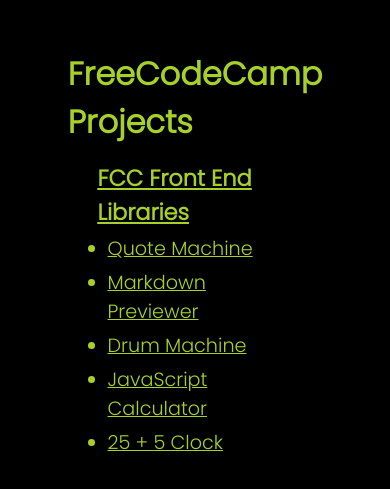
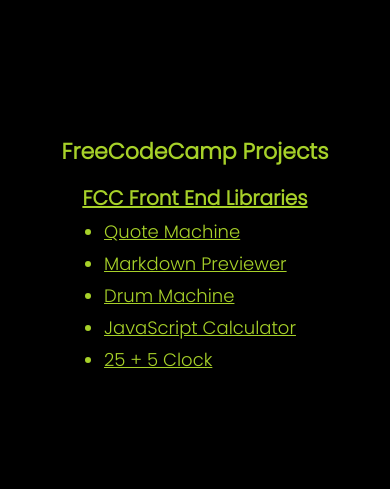
Before and after one commit to oddgrd/oddgrd.github.io, a plain HTML site: page index.html in a window 390 px wide. Shown: the part 171-660 px from the top of the page. Drawn offline with Linux system fonts and the light colour scheme.

Commit message:
fix mobile font size

```diff
--- a/index.css
+++ b/index.css
@@ -1,9 +1,9 @@
-@import url("https://fonts.googleapis.com/css2?family=Poppins:wght@300&display=swap");
+@import url('https://fonts.googleapis.com/css2?family=Poppins:wght@300&display=swap');
 * {
   margin: 0;
   padding: 0;
   box-sizing: border-box;
-  font-family: "Poppins", sans-serif;
+  font-family: 'Poppins', sans-serif;
 }
 
 body {
@@ -16,15 +16,15 @@
   align-items: center;
 }
 .container {
-  width: 50%;
-  height: 50%;
+  width: 100%;
+  height: 100%;
   display: flex;
   flex-direction: column;
   justify-content: center;
   align-items: center;
 }
 h2 {
-  font-size: 2em;
+  font-size: 2.4em;
   margin-top: 10px;
   margin-bottom: 15px;
 }
@@ -32,14 +32,14 @@
 p {
   margin-bottom: 5px;
   font-weight: bold;
-  font-size: 1.4em;
+  font-size: 2em;
   text-decoration: underline;
 }
 
 li {
   margin-left: 10px;
   margin-bottom: 5px;
-  font-size: 1.2em;
+  font-size: 1.6em;
 }
 a {
   color: #a7d129;
@@ -47,3 +47,15 @@
 a:hover {
   color: white;
 }
+
+@media (max-width: 700px) {
+  h2 {
+    font-size: 22px;
+  }
+  p {
+    font-size: 20px;
+  }
+  li {
+    font-size: 18px;
+  }
+}
```
